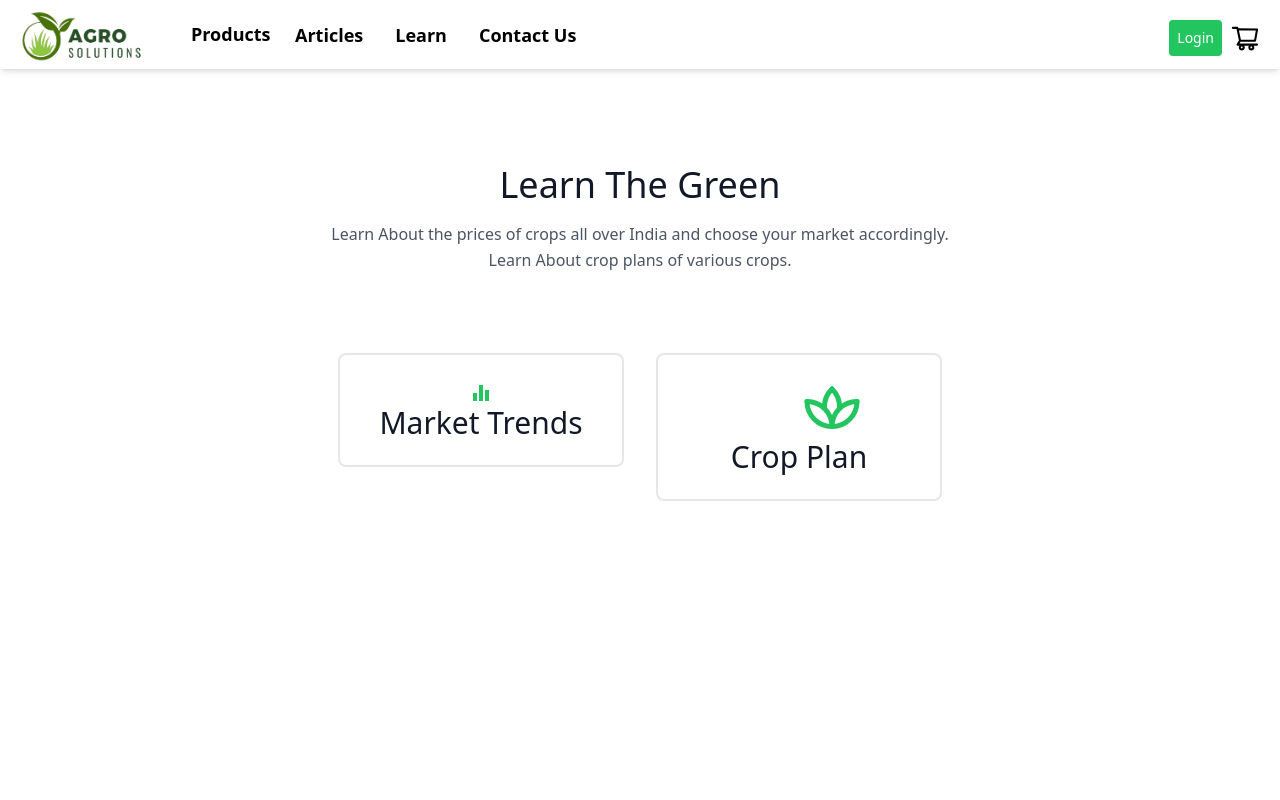
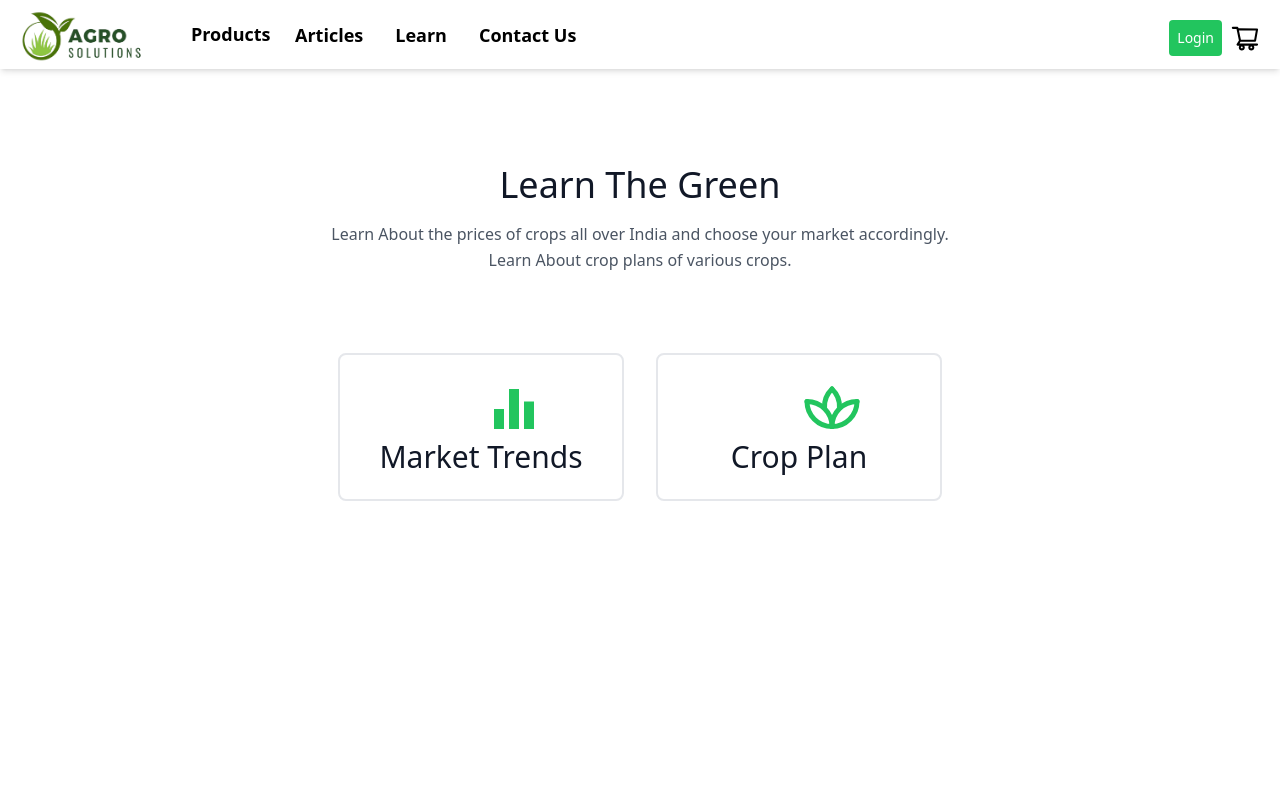
Before and after one commit to STRYKER2403/agro_solutions, a Next.js app: page /learn in a window 1280 px wide. Shown: the top 800 px of the page. Built offline with nearby package versions, Linux system fonts and the light colour scheme.

Commit message:
Design Changes

```diff
--- a/pages/learn.js
+++ b/pages/learn.js
@@ -1,6 +1,6 @@
 import React from 'react'
 import { TbPlant2 } from 'react-icons/tb';
-import EqualizerIcon from '@mui/icons-material/Equalizer';
+import { MdEqualizer } from "react-icons/md";
 import  Link  from 'next/link';
 
 const learn = () => {
@@ -17,7 +17,7 @@ const learn = () => {
             <Link href={'/markettrends'}  >
               <div className="p-4 md:w-1/4 sm:w-1/2 w-full no-underline cursor-pointer">
                 <div className="border-2 border-gray-200 px-4 py-6 rounded-lg">
-                  <div className='ml-0'><EqualizerIcon className='text-6xl text-green-500 mr-0' /></div>
+                  <div className='ml-32'><MdEqualizer className='text-6xl text-green-500 mr-0' /></div>
                   <h2 className="title-font font-medium text-3xl text-gray-900">Market Trends</h2>
                   {/* <p className="leading-relaxed">Downloads</p> */}
                 </div>
--- a/pages/signup.js
+++ b/pages/signup.js
@@ -100,7 +100,7 @@ const Signup = () => {
             </p>
           </div>
 
-          <FormControl  className='text-center md:ml-32 ml-24' >
+          <FormControl  className='text-center md:pl-8 ml-24' >
             <RadioGroup
               row
               aria-labelledby="demo-type-label"
```
